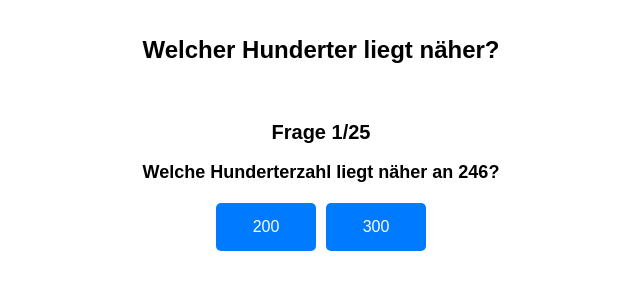
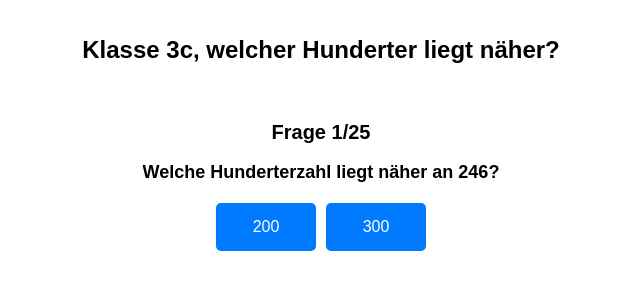
Before and after one commit to hssw24/rund100, a React (Create React App) app: page / in a window 1280 px wide. Shown: the top 300 px of the page, without its empty margins (319-959 px from the left). Built offline with nearby package versions, Linux system fonts and the light colour scheme.

Commit message:
Beschreibung der Änderungen

```diff
--- a/src/App.js
+++ b/src/App.js
@@ -31,7 +31,7 @@ const App = () => {
 
   return (
     <div style={styles.container}>
-      <h1 style={styles.title}>Welcher Hunderter liegt näher?</h1>
+      <h1 style={styles.title}>Klasse 3c, welcher Hunderter liegt näher?</h1>
       {showGame ? (
         <Game
           highScore={highScore}
@@ -161,7 +161,7 @@ const Result = ({ highScore, onRestart, onResetHighScore }) => {
       <p style={styles.resultText}>
         <strong>Aktuelle Runde:</strong> <br />
         - Richtige Antworten: {highScore.score} <br />
-        - Fehler: {highScore.totalMistakes} <br />
+        - Gesamtfehler: {highScore.totalMistakes} <br />
         - Zeit der aktuellen Runde:{" "}
         {highScore.time === Infinity
           ? "—"
```
